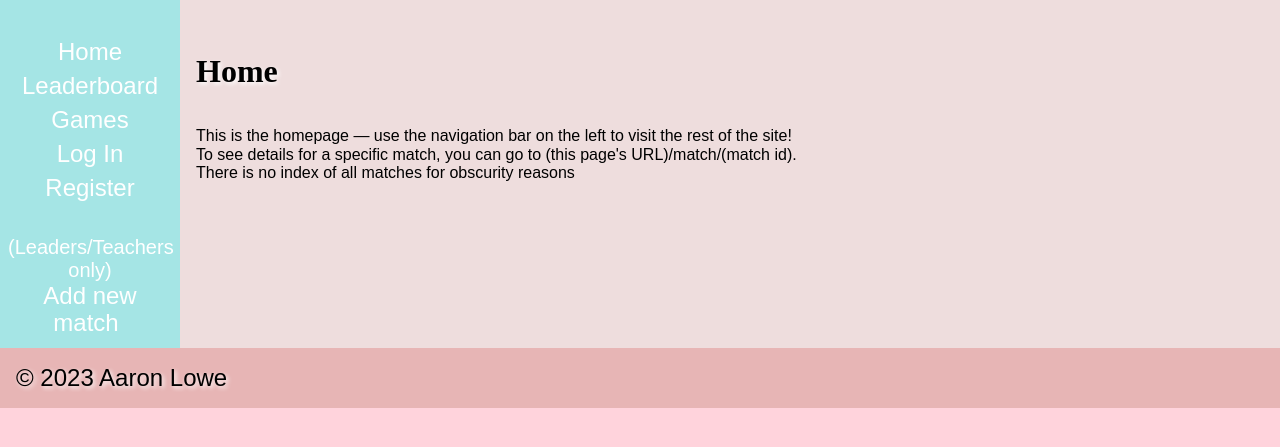
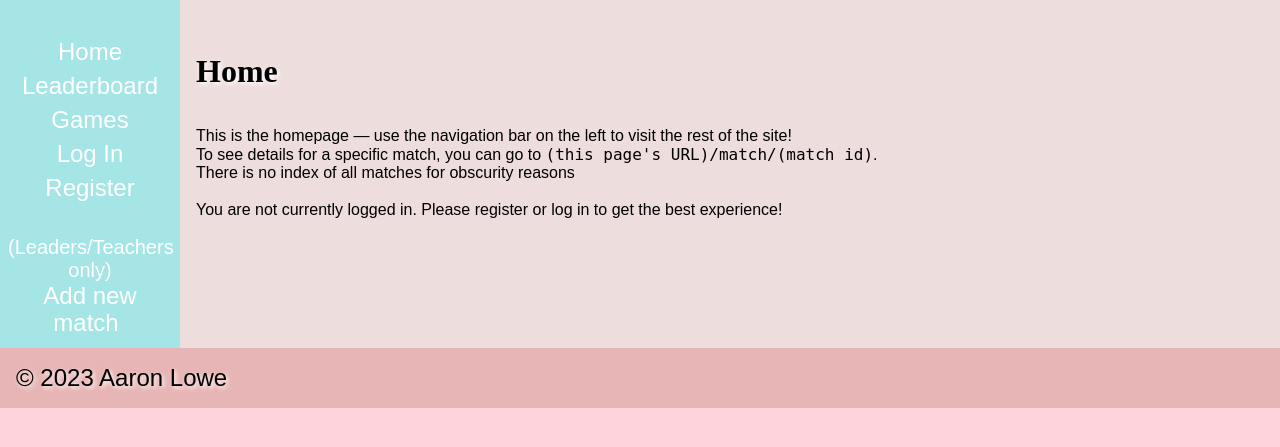
Before and after one commit to CyberFlameGO/DTSCodingDB, a FastAPI app: template templates/index.html in a window 1280 px wide. Shown: the part 176-623 px from the top of the page. Run offline with FastAPI, Linux system fonts and the light colour scheme; the template is opened without the code that fills it, so the values that code supplies are empty; parts of the project's set-up code (start-up, migrations or seed data) failed here and were passed over.

Commit message:
feat(homepage):add quick logout and notes for homepage - this should be the actual final feature
Signed-off-by: CyberFlame <cyberflameu@gmail.com>

```diff
--- a/templates/index.html
+++ b/templates/index.html
@@ -5,17 +5,33 @@
             padding-left: 50px;
         }
     </style>
+    <script>
+        // This is a script to log out the user (by deleting the cookie) when the logout button is clicked
+        window.onload = function () {
+            const logoutButton = document.getElementById('logout');
+            if (logoutButton) {
+                logoutButton.addEventListener('click', function () {
+                    document.cookie = 'access_token=; Max-Age=0; path=/; domain=' + location.hostname;
+                    location.reload();
+                });
+            }
+        };
+    </script>
 {% endblock %}
 
 {% block content %}
     <h1>Home</h1>
     <p>This is the homepage — use the navigation bar on the left to visit the rest of the site!</p>
-    <p>To see details for a specific match, you can go to (this page's URL)/match/(match id).</p>
+    <p>To see details for a specific match, you can go to <code>(this page's URL)/match/(match id)</code>.</p>
     <p>There is no index of all matches for obscurity reasons</p>
     <br>
     {% if user %}
         <p>Hi there {{ user.first_name }} {{ user.last_name }} of the {{ user.house|title }} house!</p>
         <p>You are a <strong>{{ user.role }}</strong>, currently logged in as {{ user.username }}.</p>
+        <p>To log out manually, click the logout button below, otherwise you will automatically be logged out
+           15 minutes from when you logged in.</p>
+        <br>
+        <button id = "logout">Logout</button><br>
         <br>
         {% if user_total_plays %}
             <p>Your statistics:</p>
@@ -26,6 +42,8 @@
                 {% endif %}
             </ul>
         {% endif %}
+    {% else %}
+        <p>You are not currently logged in. Please register or log in to get the best experience!</p>
     {% endif %}
     <br>
     {% if game_plays %}
```
